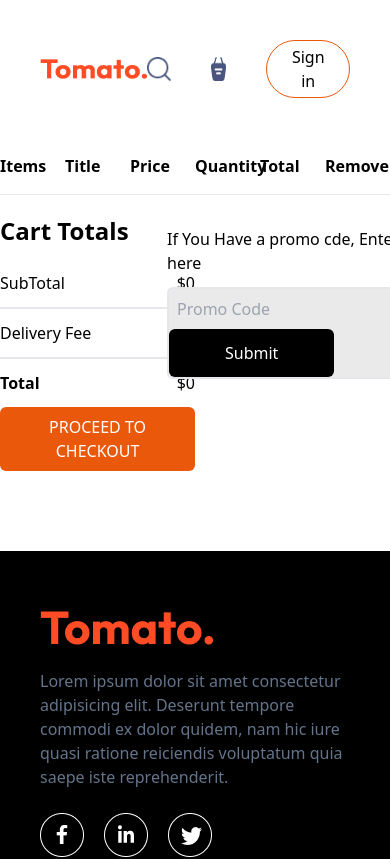
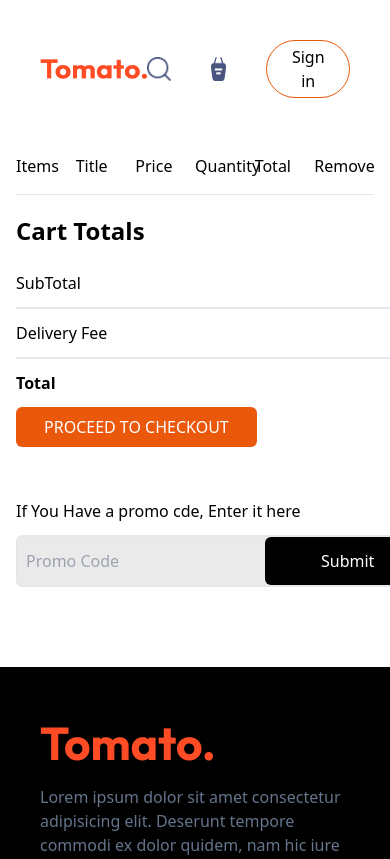
Before and after one commit to codewithsunnyraj/Restaurant, a React (Vite) app in the folder Frontend/: page /cart in a window 390 px wide. Shown: the top 859 px of the page. Built offline with nearby package versions, Linux system fonts and the light colour scheme.

Commit message:
Responsive resolved

```diff
--- a/Frontend/src/components/LoginPopUp.jsx
+++ b/Frontend/src/components/LoginPopUp.jsx
@@ -4,7 +4,7 @@ import { assets } from "../assets/frontend_assets/assets";
 const LoginPopUp = ({ setShowLogin }) => {
   const [currState, setCurrState] = useState("Sign Up");
   return (
-    <div className="absolute z-10 flex justify-center items-center w-full h-full bg-[#00000090]">
+    <div className="absolute z-10 flex justify-center items-center px-4 md:px-0 w-full h-full bg-[#00000090]">
       <div className="bg-white  w-[450px] p-10 rounded-lg shadow-md ">
         <form className="">
           <div className=" flex justify-between">
--- a/Frontend/src/pages/Cart.jsx
+++ b/Frontend/src/pages/Cart.jsx
@@ -7,9 +7,10 @@ const Cart = () => {
     useContext(StoreContext);
   const navigate = useNavigate();
   return (
+    <div className="mx-4 lg:mx-32">
       <div className="container mx-auto lg:mx-auto ">
         <div className="">
-        <div className=" my-4  md:mt-20 grid grid-cols-6  font-semibold">
+          <div className=" my-4  md:mt-20 grid grid-cols-6  md:font-semibold">
             <p>Items</p>
             <p>Title</p>
             <p>Price</p>
@@ -23,7 +24,7 @@ const Cart = () => {
               return (
                 <>
                   <div className="grid grid-cols-6 space-y-3 border-b-2 ">
-                  <img src={items.image} className="w-16 my-2" alt="" />
+                    <img src={items.image} className="md:w-16 w-10 my-2" alt="" />
                     <p>{items.name}</p>
                     <p>${items.price}</p>
                     <p>{cartItems[items._id]}</p>
@@ -42,7 +43,7 @@ const Cart = () => {
             }
           })}
         </div>
-      <div className="grid grid-cols-2 mt-5 md:mt-20">
+        <div className="grid lg:grid-cols-2 gap-10 lg:gap-0 mt-5 md:mt-20">
           <div>
             <div className="">
               <h3 className="font-bold text-2xl mb-3">Cart Totals</h3>
@@ -72,10 +73,10 @@ const Cart = () => {
               </div>
             </div>
           </div>
-        <div className="place-items-center">
+          <div className="lg:place-items-end">
             <div>
               <p className="my-3">If You Have a promo cde, Enter it here</p>
-            <div className="border-2  rounded-md bg-[#eaeaea]">
+              <div className="border-2 flex justify-between  rounded-md bg-[#eaeaea]">
                 <input
                   type="text"
                   placeholder="Promo Code"
@@ -89,6 +90,7 @@ const Cart = () => {
           </div>
         </div>
       </div>
+    </div>
   );
 };
 
--- a/Frontend/src/pages/PlaceOrder.jsx
+++ b/Frontend/src/pages/PlaceOrder.jsx
@@ -4,8 +4,9 @@ import { StoreContext } from "../context/StoreContext";
 const PlaceOrder = () => {
   const { getTotalCartAmount } = useContext(StoreContext);
   return (
-    <div className="container mx-auto lg:mx-auto ">
-      <form className="grid grid-cols-2 gap-4 md:gap-20 mt-4 md:mt-14">
+    <div className="mx-10 lg:mx-32">
+      <div className="container  mx-auto lg:mx-auto ">
+        <form className="grid lg:grid-cols-2 gap-4 md:gap-20 mt-4 md:mt-14">
           <div>
             <div>
               <h3 className="font-semibold mb-4 md:mb-10 font-text-outfit text-xl md:text-3xl ">
@@ -94,11 +95,13 @@ const PlaceOrder = () => {
                 </div>
                 <div className="flex justify-between border-b-2  py-3">
                   <p>Delivery Fee</p>
-                <p>${getTotalCartAmount()===0?0:2}</p>
+                  <p>${getTotalCartAmount() === 0 ? 0 : 2}</p>
                 </div>
                 <div className="flex justify-between  py-3">
                   <p className="font-bold">Total</p>
-                <p>${ getTotalCartAmount()===0?0: getTotalCartAmount() + 2}</p>
+                  <p>
+                    ${getTotalCartAmount() === 0 ? 0 : getTotalCartAmount() + 2}
+                  </p>
                 </div>
                 <div>
                   <button className="bg-orange-600 rounded-md text-base text-white py-2 px-7">
@@ -110,6 +113,7 @@ const PlaceOrder = () => {
           </div>
         </form>
       </div>
+    </div>
   );
 };
 
```
Lines whose indentation alone changed are shown as unchanged.
